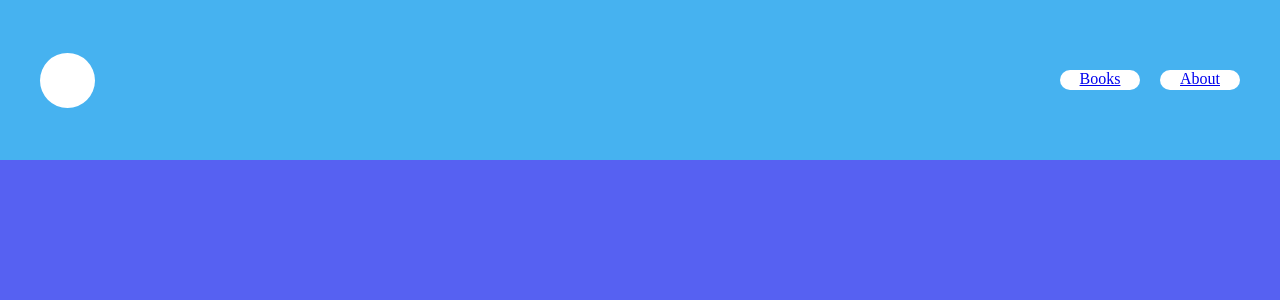
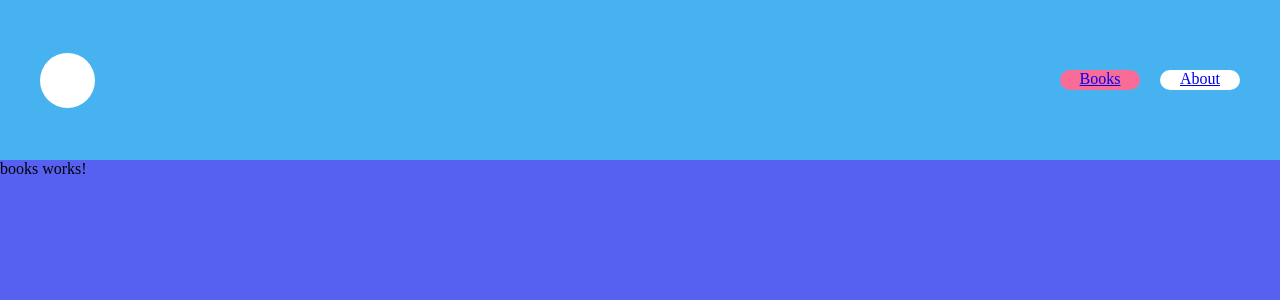
Before and after one commit to web-dave/angular_workshop, an Angular app: page /books in a window 1280 px wide. Before the commit this address led to /. Shown: the top 300 px of the page. Built offline with nearby package versions, Linux system fonts and the light colour scheme.

Commit message:
routing start

```diff
--- /dev/null
+++ b/src/app/about/about.component.html
@@ -0,0 +1 @@
+<p>about works!</p>
--- a/src/app/app.routes.ts
+++ b/src/app/app.routes.ts
@@ -1,3 +1,19 @@
 import { Routes } from '@angular/router';
+import { BooksComponent } from './books/books.component';
+import { AboutComponent } from './about/about.component';
 
-export const routes: Routes = [];
+export const routes: Routes = [
+  {
+    path: '',
+    redirectTo: '/books',
+    pathMatch: 'full',
+  },
+  {
+    path: 'books',
+    component: BooksComponent,
+  },
+  {
+    path: 'about',
+    component: AboutComponent,
+  },
+];
--- /dev/null
+++ b/src/app/books/books.component.html
@@ -0,0 +1 @@
+<p>books works!</p>
--- a/src/app/my-nav/my-nav.component.html
+++ b/src/app/my-nav/my-nav.component.html
@@ -14,8 +14,8 @@
       </div>
       <ul>
         <!-- class="showMenu" -->
-        <li><a href="#books">Books</a></li>
-        <li><a href="#about">About</a></li>
+        <li><a routerLinkActive="active" routerLink="books">Books</a></li>
+        <li><a routerLinkActive="active" routerLink="about">About</a></li>
       </ul>
     </div>
   </nav>
--- a/src/app/my-nav/my-nav.component.scss
+++ b/src/app/my-nav/my-nav.component.scss
@@ -56,6 +56,9 @@ li {
     display: block;
     border-radius: 90px;
     text-align: center;
+    &.active {
+      background-color: $pink;
+    }
   }
 }
 
```
Also changed, not shown: src/app/about/about.component.ts (added, +12 -0 lines), src/app/books/books.component.ts (added, +12 -0 lines), src/app/my-nav/my-nav.component.ts (+4 -5 lines), src/app/about/about.component.scss (added), src/app/books/books.component.scss (added), 2 other files (tests, documents, lock files or other folders).
